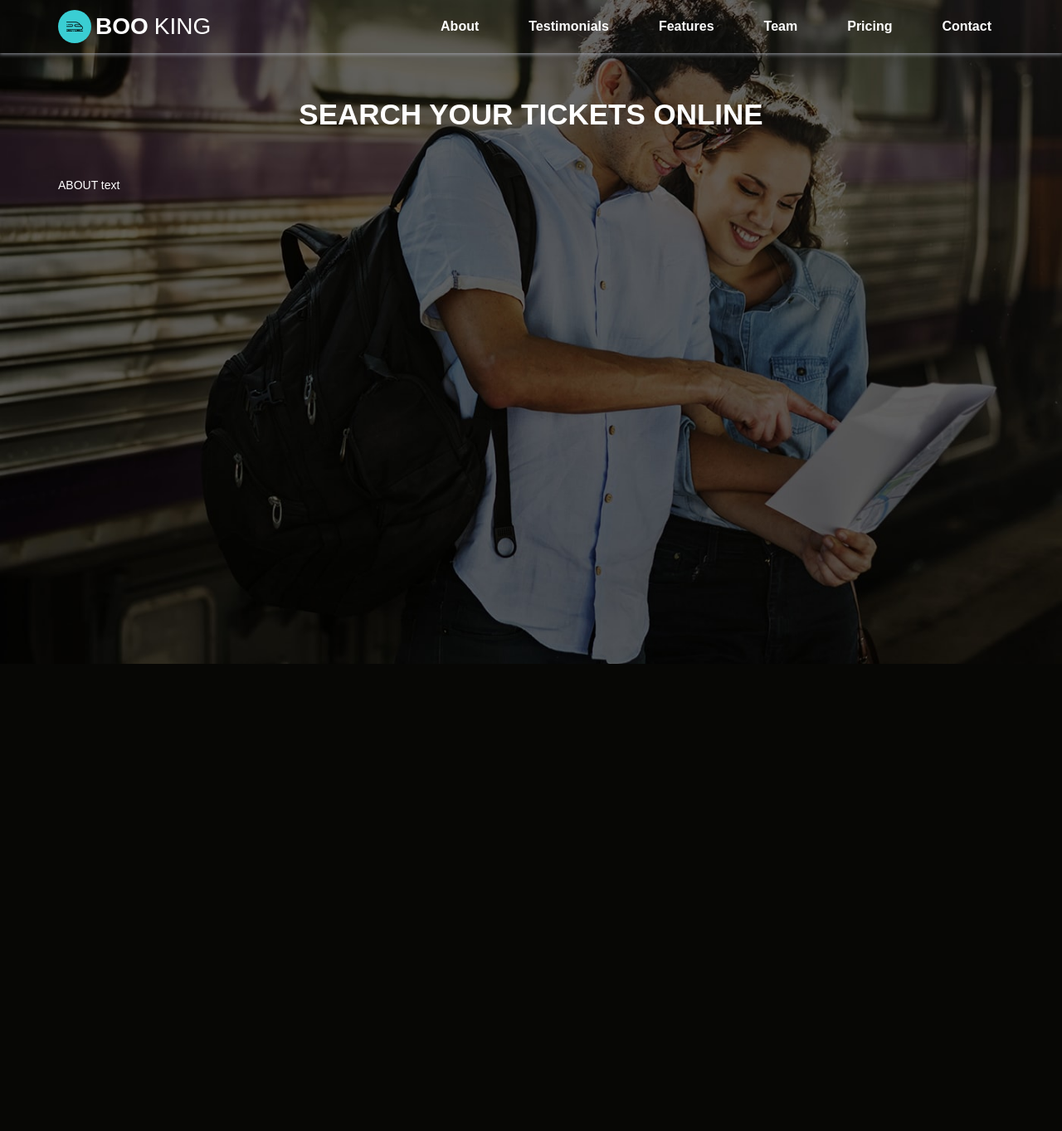
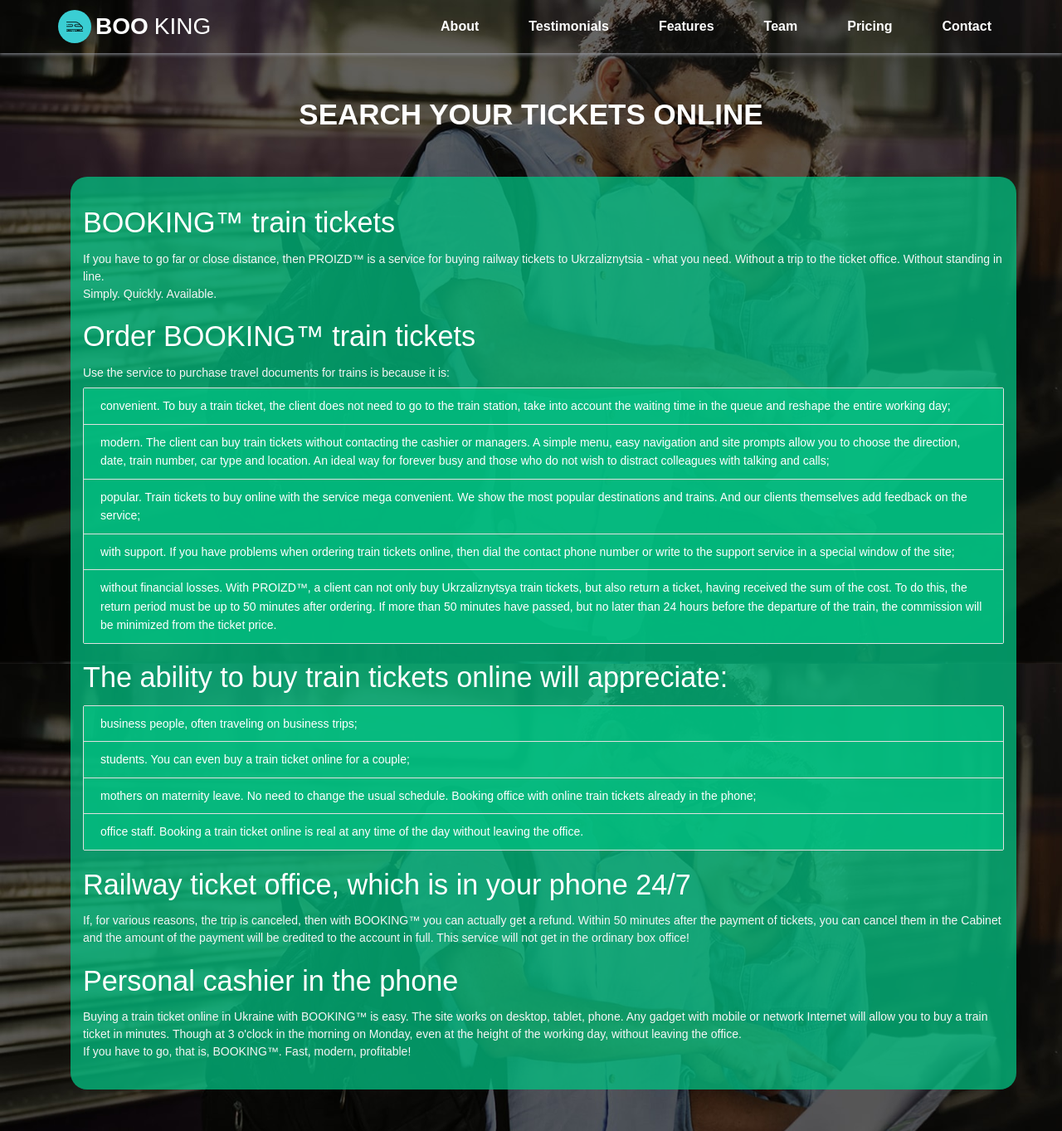
Before and after one commit to alarmichanin/djangoProj, a Django app: page /about/ in a window 1280 px wide. Shown: the whole page at 83% size. Before the commit the page ends 800 px from the top, so only its background shows below. Run offline with Django 3.2, Linux system fonts and the light colour scheme; some libraries are stand-ins or nearby versions.

Commit message:
About page design

```diff
--- a/static/base/css/about.css
+++ b/static/base/css/about.css
@@ -0,0 +1,17 @@
+:root {
+    --color-white: #ffffff;
+    --color-dark: #111111;
+    --color-ligth-green: rgba(2, 192, 130, .75);
+}
+
+.page-footer {
+    border-radius: 20px;
+    padding: 15px;
+    background-color: var(--color-ligth-green);
+
+    margin-bottom: 50px;
+}
+
+.collection .collection-item{
+    background-color: var(--color-ligth-green);
+}
--- a/templates/booking/about.html
+++ b/templates/booking/about.html
@@ -8,5 +8,57 @@
 
 
 {% block content %}
-   ABOUT text
+<section class="container">
+   <div class="page-footer">
+      <div class="row">
+         <div class="l12 s12">
+            <div>
+               <h4 class="white-text">BOOKING™ train tickets</h5>
+                  <p class="grey-text text-lighten-4">If you have to go far or close distance, then PROIZD™ is a service
+                     for buying railway tickets to Ukrzaliznytsia - what you need. Without a trip to the ticket office.
+                     Without standing in line.
+                     <br />Simply. Quickly. Available.
+                  </p>
+            </div>
+
+            <div>
+               <h4 class="white-text">Order BOOKING™ train tickets</h5>
+                  <p class="grey-text text-lighten-4">
+                     Use the service to purchase travel documents for trains is because it is:
+                  </p>
+                  <ul class="collection">
+                     <li class="collection-item">convenient. To buy a train ticket, the client does not need to go to the train station, take into account the waiting time in the queue and reshape the entire working day;</li>
+                     <li class="collection-item">modern. The client can buy train tickets without contacting the cashier or managers. A simple menu, easy navigation and site prompts allow you to choose the direction, date, train number, car type and location. An ideal way for forever busy and those who do not wish to distract colleagues with talking and calls;</li>
+                     <li class="collection-item">popular. Train tickets to buy online with the service mega convenient. We show the most popular destinations and trains. And our clients themselves add feedback on the service;</li>
+                     <li class="collection-item">with support. If you have problems when ordering train tickets online, then dial the contact phone number or write to the support service in a special window of the site;</li>
+                     <li class="collection-item">without financial losses. With PROIZD™, a client can not only buy Ukrzaliznytsya train tickets, but also return a ticket, having received the sum of the cost. To do this, the return period must be up to 50 minutes after ordering. If more than 50 minutes have passed, but no later than 24 hours before the departure of the train, the commission will be minimized from the ticket price. </li>
+                  </ul>
+            </div>
+
+            <div>
+               <h4 class="white-text">The ability to buy train tickets online will appreciate:</h5>
+                  <ul class="collection">
+                     <li class="collection-item">business people, often traveling on business trips;</li>
+                     <li class="collection-item">students. You can even buy a train ticket online for a couple;</li>
+                     <li class="collection-item">mothers on maternity leave. No need to change the usual schedule. Booking office with online train tickets already in the phone; </li>
+                     <li class="collection-item">office staff. Booking a train ticket online is real at any time of the day without leaving the office. </li>
+                  </ul>
+            </div>
+
+            <div>
+               <h4 class="white-text">Railway ticket office, which is in your phone 24/7</h5>
+                  <p class="grey-text text-lighten-4">If, for various reasons, the trip is canceled, then with BOOKING™ you can actually get a refund. Within 50 minutes after the payment of tickets, you can cancel them in the Cabinet and the amount of the payment will be credited to the account in full. This service will not get in the ordinary box office!
+                  </p>
+            </div>
+
+            <div>
+               <h4 class="white-text">Personal cashier in the phone</h5>
+                  <p class="grey-text text-lighten-4">Buying a train ticket online in Ukraine with BOOKING™ is easy. The site works on desktop, tablet, phone. Any gadget with mobile or network Internet will allow you to buy a train ticket in minutes. Though at 3 o'clock in the morning on Monday, even at the height of the working day, without leaving the office. <br/>If you have to go, that is, BOOKING™. Fast, modern, profitable!
+                  </p>
+            </div>
+
+         </div>
+      </div>
+   </div>
+</section>
 {% endblock content %}
```
